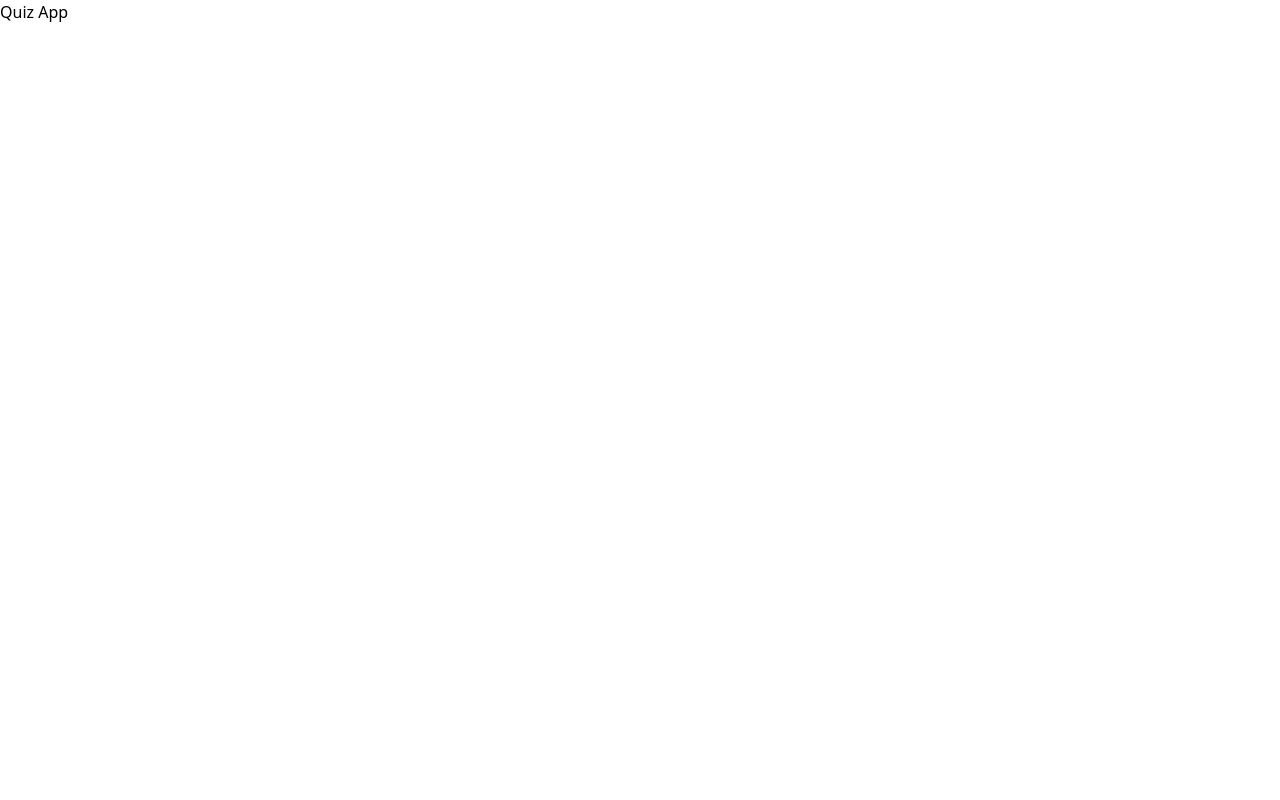
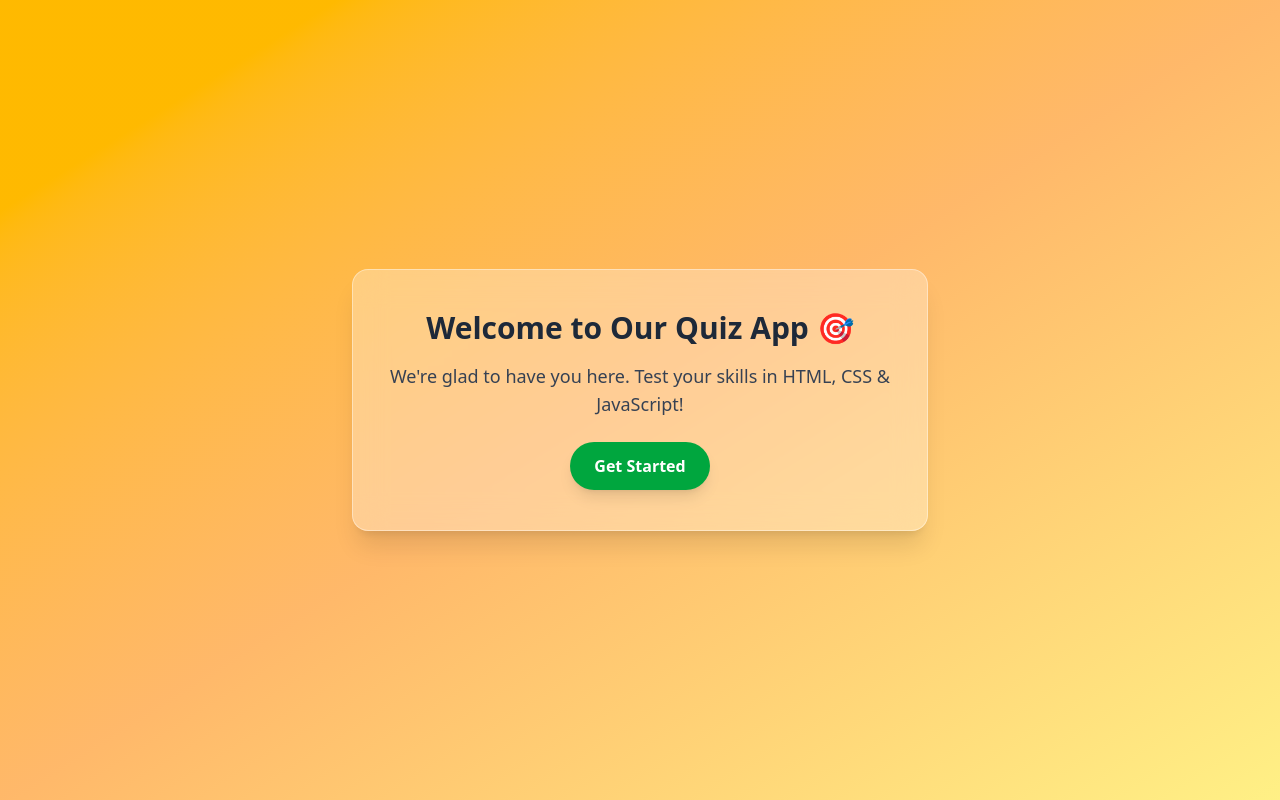
Before and after one commit to Hood-Khan/quiz-app-reactjs, a React (Vite) app: page / in a window 1280 px wide. Built offline with nearby package versions, Linux system fonts and the light colour scheme.

Commit message:
welcomeComp ui added

```diff
--- a/src/App.jsx
+++ b/src/App.jsx
@@ -1,9 +1,27 @@
+// import React from 'react'
+// import WelcomeComp from './components/WelcomeComp'
+
+// function App() {
+//   return (
+//     <div className='flex justify-center'>
+//       <div className='w-[80%] flex justify-center items-center bg-amber-700'>
+//         <WelcomeComp />
+//       </div>
+
+//     </div>
+//   )
+// }
+
+// export default App
+
 import React from 'react'
+import WelcomeComp from './components/WelcomeComp'
 
 function App() {
   return (
-    <div>
-      <h1>Quiz App</h1>
+    <div className="min-h-screen flex items-center justify-center
+                    bg-gradient-to-br from-amber-400 via-orange-300 to-yellow-200">
+      <WelcomeComp />
     </div>
   )
 }
--- a/src/components/WelcomeComp.jsx
+++ b/src/components/WelcomeComp.jsx
@@ -2,7 +2,24 @@ import React from 'react'
 
 function WelcomeComp() {
   return (
-    <div>WelcomeComp</div>
+    <div className="w-full max-w-xl bg-white/30 backdrop-blur-lg border border-white/40
+                    rounded-2xl shadow-xl flex flex-col items-center text-center
+                    py-10 px-6 my-20">
+
+      <h1 className="text-3xl font-bold text-gray-800 mb-4">
+        Welcome to Our Quiz App 🎯
+      </h1>
+
+      <p className="text-gray-700 text-lg mb-6">
+        We're glad to have you here. Test your skills in HTML, CSS & JavaScript!
+      </p>
+
+      <button className="px-6 py-3 bg-green-600 hover:bg-green-700
+                         text-white font-semibold rounded-full
+                         transition duration-300 shadow-lg">
+        Get Started
+      </button>
+    </div>
   )
 }
 
```
